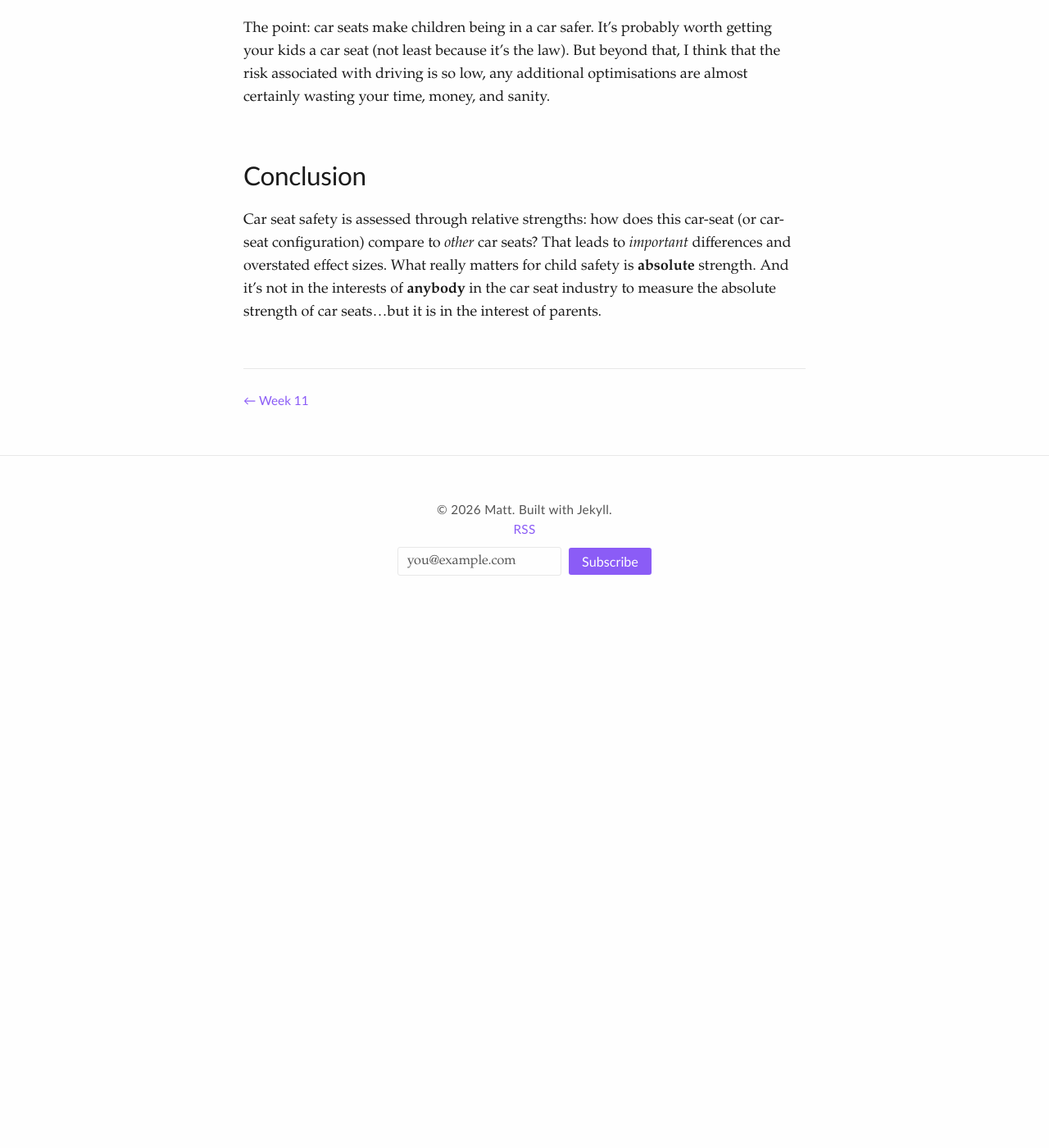
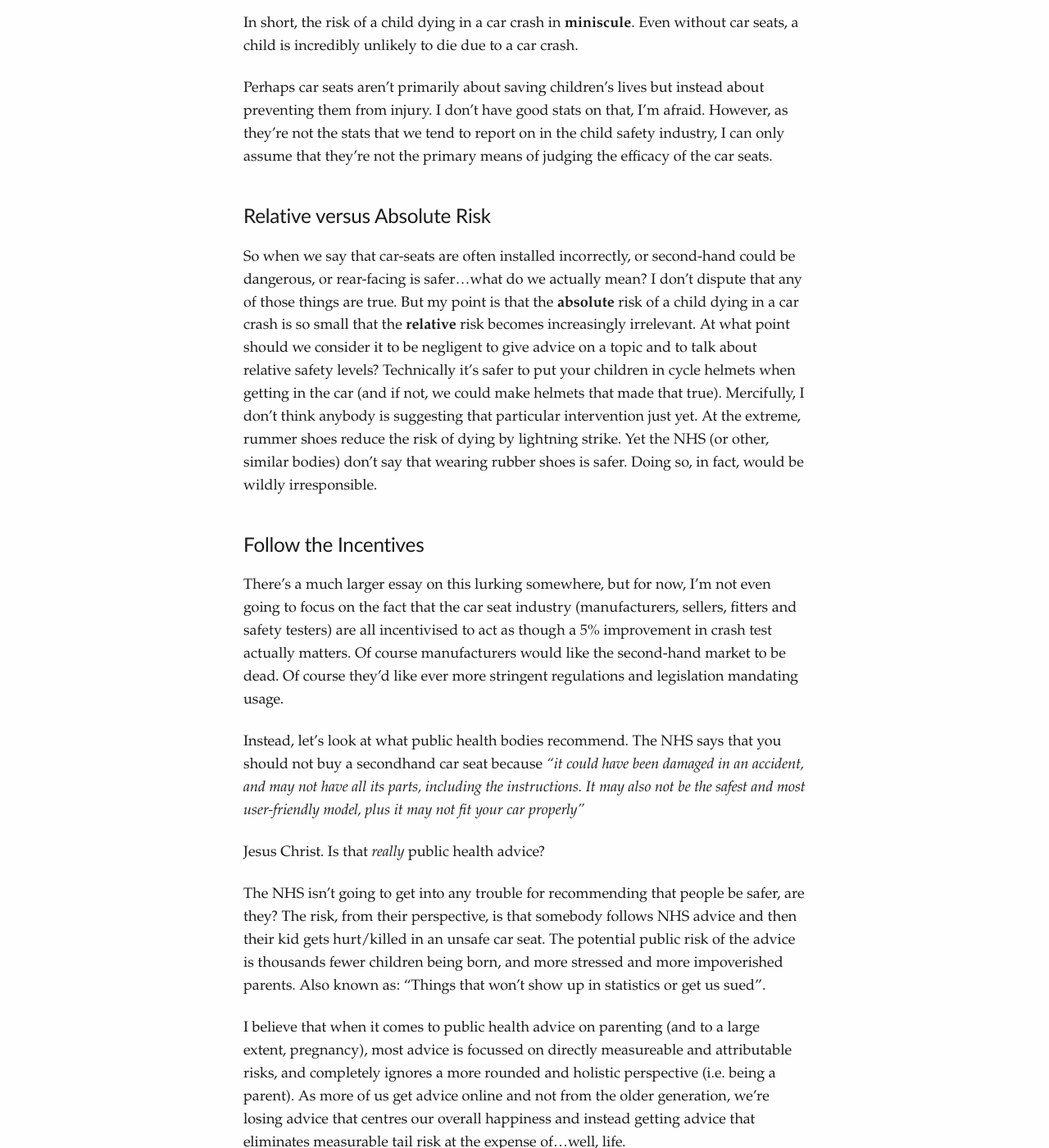
Before and after one commit to Kali89/kali89.github.io, a Jekyll site: the page built from _posts/2026-04-28-car-seat-anxiety.md, in a window 1280 px wide and 1400 px high, scrolled down 2604 px. Shown: the whole window at 82% size. Built offline with Jekyll 4.4.1, drawn with Linux system fonts in a browser that asks for light colours; before the commit the page ends 3360 px from its top, so only the background shows below that; some of the changed text lies outside the part shown.

Commit message:
Updating a little

```diff
--- a/_posts/2026-04-28-car-seat-anxiety.md
+++ b/_posts/2026-04-28-car-seat-anxiety.md
@@ -5,7 +5,8 @@
 tags: [psychology, risk, parenting]
 ---
 
-The car seat industry thrives on parental fear, and I believe much of that fear
+Right, I'm going to go a bit polemical and a tad over the top but I've been
+driven to it. The car seat industry thrives on parental fear, and I believe much of that fear
 is misplaced and deliberately manufactured. With a better treatment of
 risk, I think we could help parents worry less, and have more children.
 
@@ -14,21 +15,26 @@
 There's a really famous paper (Car Seats as Contraception) in this space which basically shows that the
 creep of car seat legislation has led to a reduction in the probability of having a third child in America, just because the average American car can't fit 3
 car seats in the back. So people postpone, or in some cases, don't have a third
-child because it'd require a new car.
+child because it'd require a new car. It's a funny look at incentives and
+unintended consequences. Well, funny if you don't think about it too hard.
 
 If you look at the number of children's lives that the legislation have saved
 (57) and compare that to the number of children who weren't born because of the impact of car
 seat legislation (~8,000), you end up with a big big child-shaped gap. Net, car seat
 legislation is costing us children's lives.
 
-Of course, if you're an actualist and think that only existing people count
-morally, maybe 57 saved lives outweighs 8,000 people who were never born. Who
-never lived, loved, and laughed. I'm not really here for that argument. The point is, it's not a given that car seats for everybody are a net positive.
+Now there's all kinds of philosophical musings here on how you value people who
+have never been born, especially when compared to those who already exist. Maybe you think that only existing people count
+morally, and so 57 saved lives outweighs 8,000 people who were never born.
+8,000 people who never experienced the magic of life, and who never enriched
+the lives of others. While that's an interesting argument to have - it's not what I'm really here for. Personally, I think an unborn person is worth less than a born one, and probably quite substantially less. But not nothing. Anyway, the point is, even if we consider **mandatory car seats** versus **not mandatory car seats**...I think there's a chance you could argue pretty well for **not** mandatory car seats.
 
 ## Car Seat Anxiety
 
-It's not enough *just* to have a car seat. There's a collective anxiety about
-the type of car seat, its provenance, and its orientation.
+However, once you look into things, It's not enough *just* to have a car seat. There's a collective anxiety about
+the type of car seat, its provenance, and its orientation. I'm knee-deep in all
+this right now as the proud owner of 3 small children, so let me share a little
+of my anxiety with you.
 
 ### The Type of Car Seat
 
@@ -37,11 +43,10 @@
 crash test performance between seats. And so ISOFIX seats are recommended, not
 because they're safer but because they're harder to install incorrectly.
 
-So far, so sensible, right? Does it matter that ISOFIX seats are harder to put
-in a row and fewer cars exist that'll take 3 ISOFIX seats? Of course not,
-because who is writing the advice? Is it anybody who needs to consider the
-financial and emotional impact of their advice, or just somebody who is being
-asked to comment on the installation of car seats?
+So far, so sensible, right? Even if *you* put the car seat in right every time,
+what happens if somebody else doesn't? Does it matter that ISOFIX seats are harder to put
+in a row and fewer cars exist that'll take 3 ISOFIX seats? Of course not. Where
+safety is concerned, are we willing to compromise?
 
 ### Second Hand
 
@@ -51,15 +56,19 @@
 second-hand car seats is "if you can't verify that the seat has never been in a
 crash, it's not safe."
 
-Cue tumbleweed in the second-hand car seat market. Of course, it's wonderful
-for car seat manufacturers...just not so good for parents.
+What a way to completely kill a second-hand market. Sure, you can buy a
+second-hand car seat. But what happens if it's been in a major crash that's
+structurally weakened the car seat, but in a way that's completely non-visible?
+The people selling it swear they haven't been rallying with their toddler in
+the back...but are you willing to take the risk? Where safety is concerned, why
+risk it?
 
 ### Extended Rear-Facing
 
 It's been shown that the safest way to travel with kids in the car is to have
 them rear-facing: their back pressed against a chair pressed against a
-front-seat, and their feet resting against the back row of seats. It might be
-more boring for the child, exclude them from the family,  and might require a complex array of mirrors to keep an eye on them...but it's safer and so the longer you can keep them facing backwards, the better.
+front-seat, and their feet resting against the back row of seats. Is it more
+boring for the child? Sure. Does it exclude them from the communal experience of driving together (mainly I-Spy in our car)? Sure. Then there's the complex array of mirrors that you now need to keep an eye on them. But where safety is concerned...
 
 ## The Risk
 
@@ -72,27 +81,63 @@
 In short, the risk of a child dying in a car crash in **miniscule**. Even
 without car seats, a child is incredibly unlikely to die due to a car crash.
 
+Perhaps car seats aren't primarily about saving children's lives but instead
+about preventing them from injury. I don't have good stats on that, I'm afraid.
+However, as they're not the stats that we tend to report on in the child safety
+industry, I can only assume that they're not the primary means of judging the
+efficacy of the car seats.
+
 ### Relative versus Absolute Risk
 
 So when we say that car-seats are often installed incorrectly, or second-hand
 could be dangerous, or rear-facing is safer...what do we actually mean? I don't
-dispute that any of those things are true. But if we're going from a 0.000001%
-chance of a bad outcome to 0.0000008%...should we really worry? Is it even
-worth giving the advice? Technically it's safer to put your children in cycle
-helmets when getting in the car. Studies show that helmets reduce head injuries
-substantially, and yet I hope nobody is suggesting that particular
-intervention.
+dispute that any of those things are true. But my point is that the
+**absolute** risk of a child dying in a car crash is so small that the
+**relative** risk becomes increasingly irrelevant. At what point should we consider it to be negligent to give advice on a topic and to talk about relative safety levels? Technically it's safer to put your children in cycle helmets when getting in the car (and if not, we could make helmets that made that true). Mercifully, I don't think anybody is suggesting that particular intervention just yet. At the extreme, rummer shoes reduce the risk of dying by lightning strike. Yet the NHS (or other, similar bodies) don't say that wearing rubber shoes is safer. Doing so, in fact, would be wildly irresponsible.
 
-The point: car seats make children being in a car safer. It's probably worth
-getting your kids a car seat (not least because it's the law). But beyond that,
-I think that the risk associated with driving is so low, any additional
-optimisations are almost certainly wasting your time, money, and sanity.
+### Follow the Incentives
+
+There's a much larger essay on this lurking somewhere, but for now, I'm not
+even going to focus on the fact that the car seat industry (manufacturers,
+sellers, fitters and safety testers) are all incentivised to act as though a 5%
+improvement in crash test actually matters. Of course manufacturers would like
+the second-hand market to be dead. Of course they'd like ever more stringent
+regulations and legislation mandating usage.
+
+Instead, let's look at what public health bodies recommend. The NHS says that
+you should not buy a secondhand car seat because _"it could have been damaged
+in an accident, and may not have all its parts, including the instructions. It
+may also not be the safest and most user-friendly model, plus it may not fit
+your car properly"_
+
+Jesus Christ. Is that *really* public health advice?
+
+The NHS isn't going to get into any trouble for recommending that people be
+safer, are they? The risk, from their perspective, is that somebody follows NHS
+advice and then their kid gets hurt/killed in an unsafe car seat. The potential
+public risk of the advice is thousands fewer children being born, and more stressed
+and more impoverished parents. Also known as: "Things that won't show up in
+statistics or get us sued".
+
+I believe that when it comes to public health advice on parenting (and to a
+large extent, pregnancy), most advice is focussed on directly measureable and
+attributable risks, and completely ignores a more rounded and holistic
+perspective (i.e. being a parent). As more of us get advice online and not from
+the older generation, we're losing advice that centres our overall happiness
+and instead getting advice that eliminates measurable tail risk at the expense
+of...well, life.
 
 ## Conclusion
 
-Car seat safety is assessed through relative strengths: how does this car-seat
-(or car-seat configuration) compare to *other* car seats? That leads to
-*important* differences and overstated effect sizes. What really matters for
-child safety is **absolute** strength. And it's not in the interests of
-**anybody** in the car seat industry to measure the absolute strength of car
-seats...but it is in the interest of parents.
+Car seat safety is one of those things that plays off all our worst mental tendencies. Cars are ever-present in our lives and driving is probably one of the riskier things that we all engage in. The death
+of a child is the most terrible thing we can imagine. Combine these things and
+we yearn for a way to *feel* as though we have some control over this
+situation. Enter the car seat industry, where we invest hundreds or thousands of
+pounds over a child's life in order to eke out basically negligble gains in safety.
+
+I expect it of the car seat industry: their job is to build and sell the safest
+possible car seats. Parents, without training and blinded by love, can't be
+expected to argue against the rising tides of safetyism. But I think public
+health bodies should know better - advice is a dangerous thing, and a public
+health body should consider **holistic** health before recommending
+something
```
